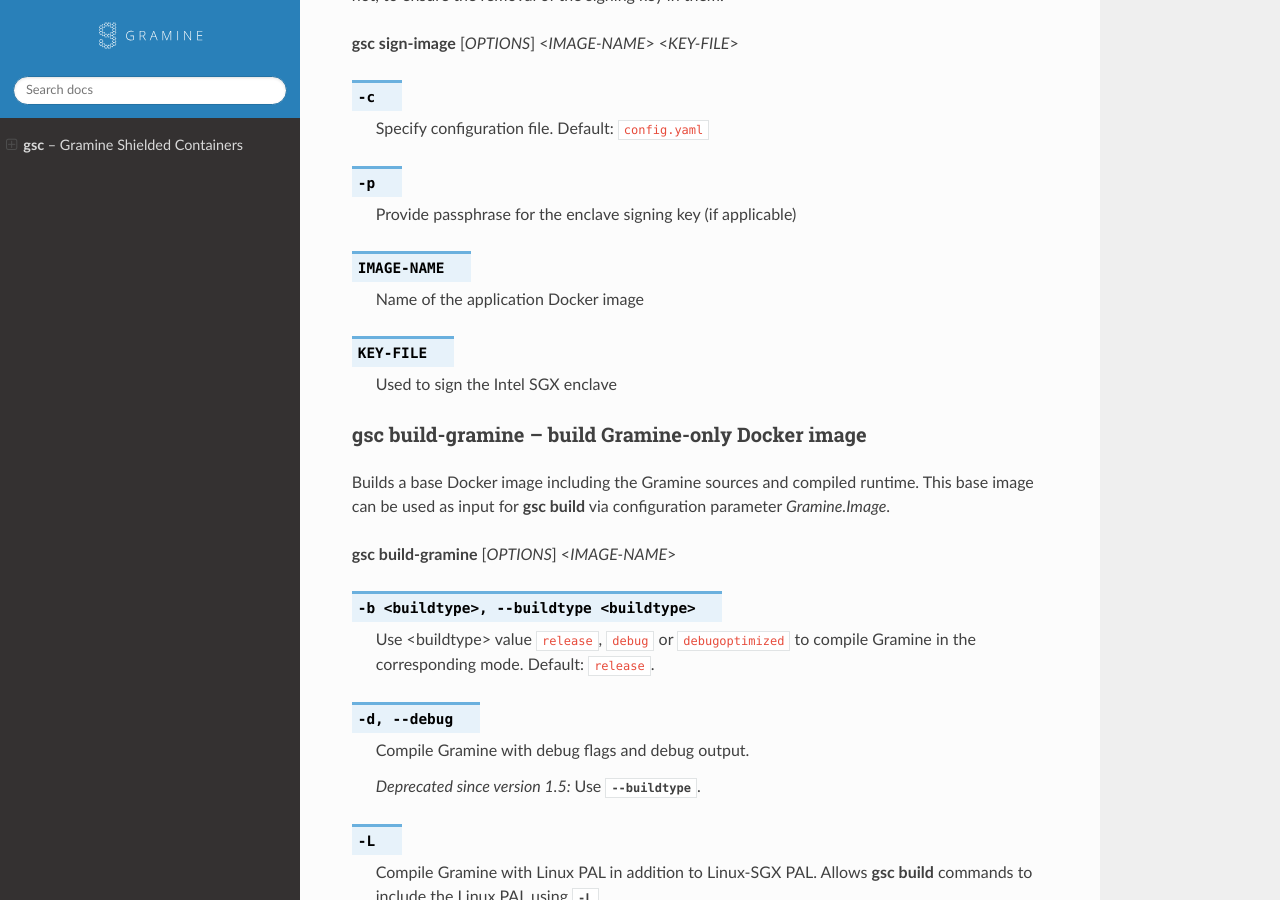
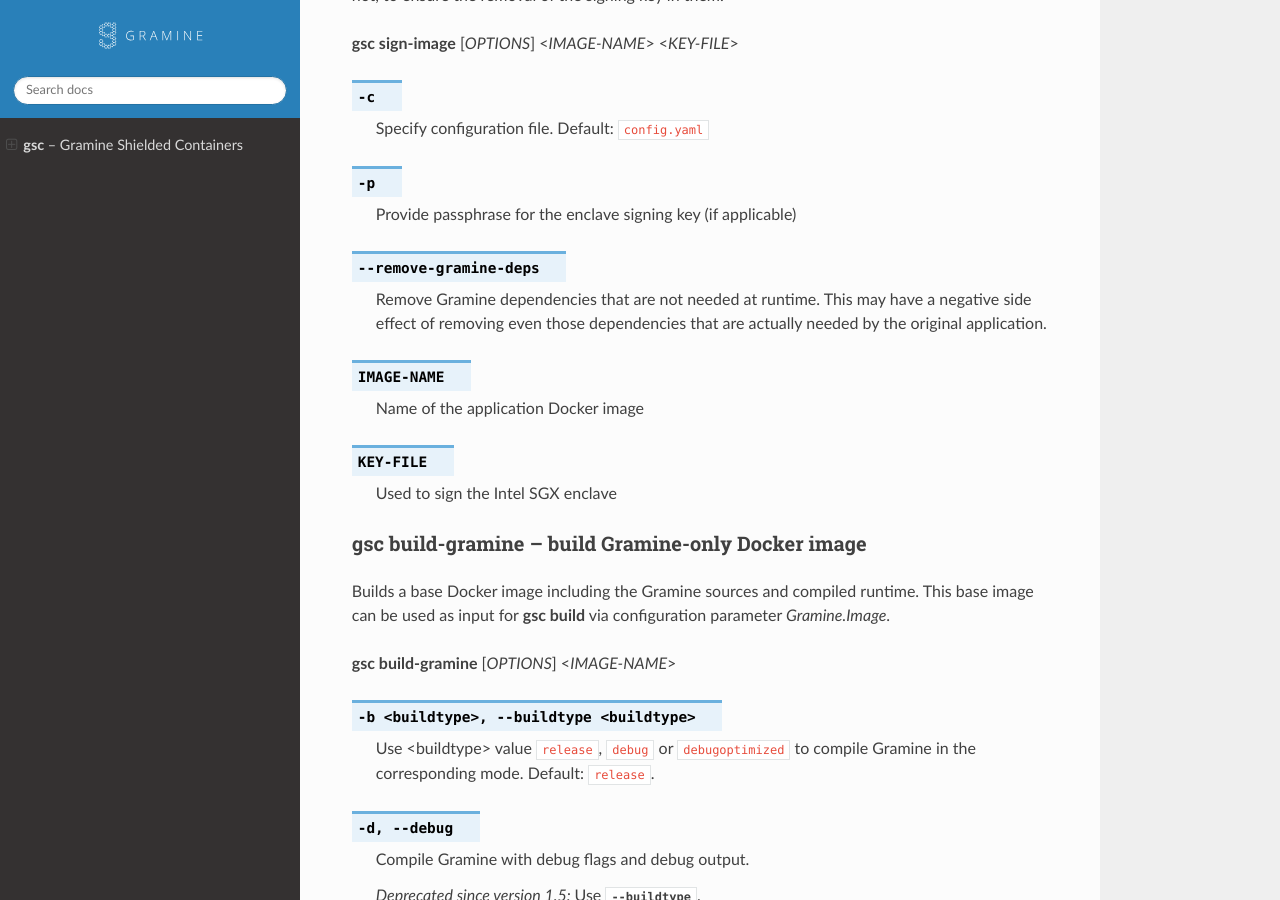
Before and after one commit to gramineproject/gsc, a Sphinx documentation site: the page built from Documentation/index.rst, in a window 1280 px wide and 900 px high, scrolled down 3076 px. Built offline with Sphinx 7.4.7 and the Read the Docs theme 2.0.0, drawn with Linux system fonts in a browser that asks for light colours.

Commit message:
Remove Gramine dependencies that are not needed at runtime

```diff
--- a/Documentation/index.rst
+++ b/Documentation/index.rst
@@ -168,6 +168,12 @@ of the signing key in them.
 .. option:: -p
 
    Provide passphrase for the enclave signing key (if applicable)
+
+.. option:: --remove-gramine-deps
+
+   Remove Gramine dependencies that are not needed at runtime. This may have
+   a negative side effect of removing even those dependencies that are actually
+   needed by the original application.
 
 .. option:: IMAGE-NAME
 
--- a/gsc.py
+++ b/gsc.py
@@ -366,7 +366,8 @@ def gsc_sign_image(args):
         # `forcerm` parameter forces removal of intermediate Docker images even after unsuccessful
         # builds, to not leave the signing key lingering in any Docker containers
         build_docker_image(docker_socket.api, tmp_build_path, signed_image_name, 'Dockerfile.sign',
-                           forcerm=True, buildargs={"passphrase": args.passphrase})
+                           forcerm=True, buildargs={"passphrase": args.passphrase,
+                           "remove_gramine_deps":str(args.remove_gramine_deps)})
     finally:
         os.remove(tmp_build_key_path)
 
@@ -510,6 +511,8 @@ sub_sign.add_argument('-c', '--config_file', type=argparse.FileType('r', encodin
 sub_sign.add_argument('image', help='Name of the application (base) Docker image.')
 sub_sign.add_argument('key', help='Key to sign the Intel SGX enclaves inside the Docker image.')
 sub_sign.add_argument('-p', '--passphrase', help='Passphrase for the signing key.')
+sub_sign.add_argument('--remove-gramine-deps', action='store_true',
+    help='Remove Gramine dependencies that are not needed at runtime')
 
 sub_info = subcommands.add_parser('info-image', help='Retrieve information about a graminized '
                                   'Docker image')
```
Also changed, not shown: 3 other files.
